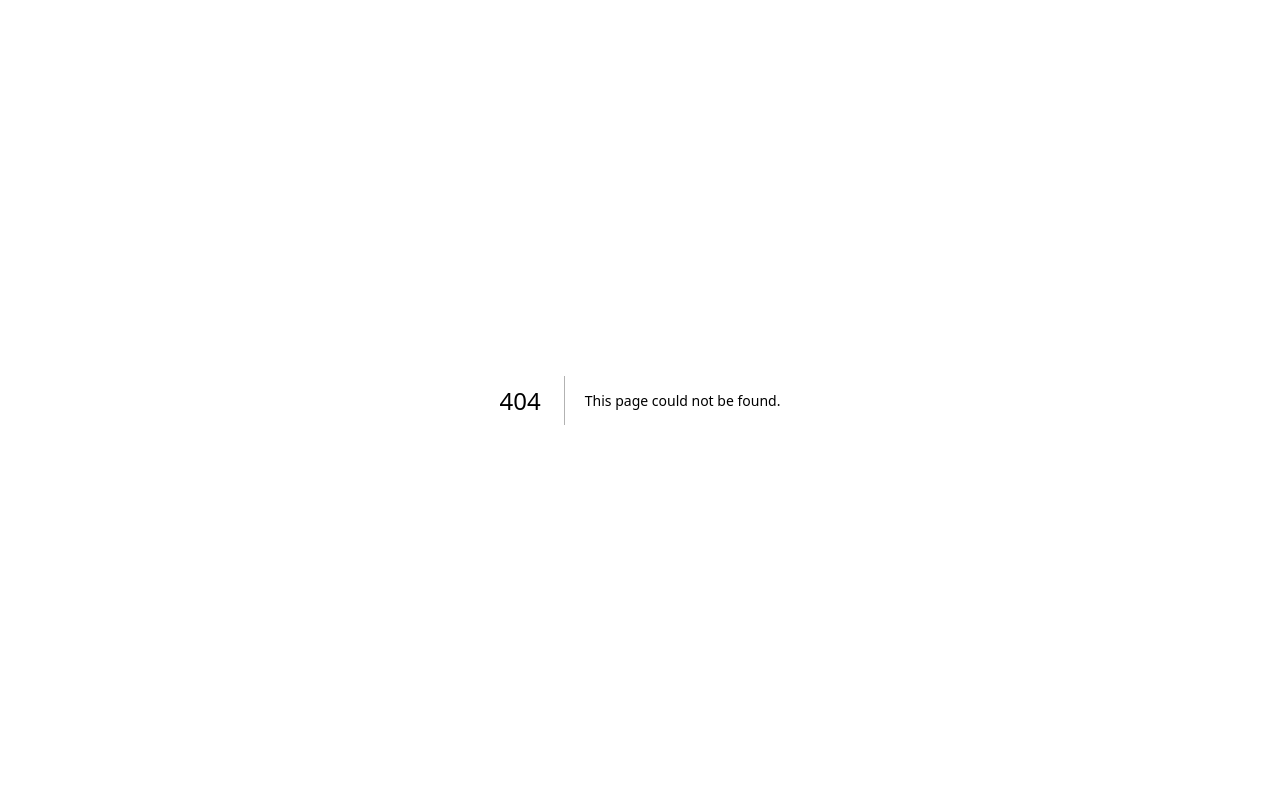
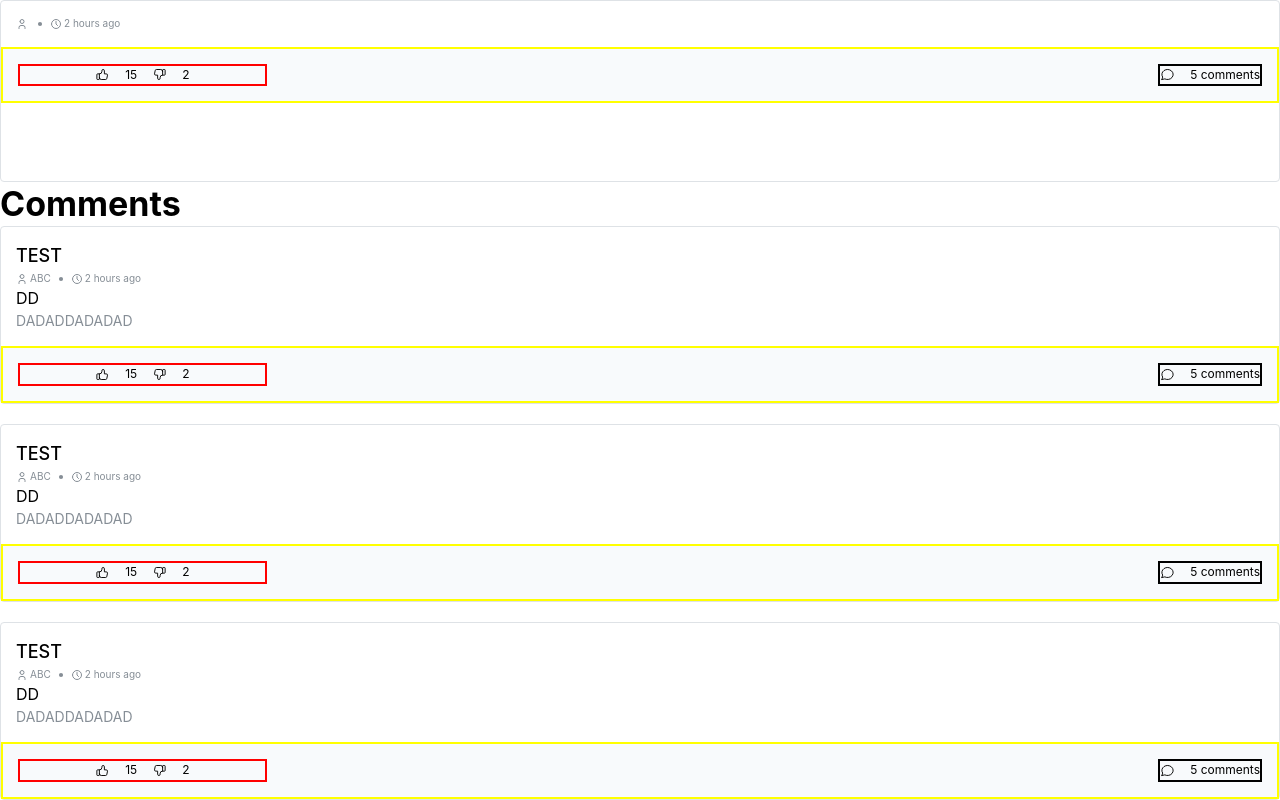
Before and after one commit to VerTrld/forum, a Next.js app: page /thread in a window 1280 px wide. Before the commit this address had no page. Built offline with nearby package versions, Linux system fonts and the light colour scheme; no server answers.

Commit message:
thread view

```diff
--- a/package.json
+++ b/package.json
@@ -2,7 +2,6 @@
   "name": "forum",
   "version": "0.1.0",
   "private": true,
-  "proxy": "http://localhost:3001",
   "scripts": {
     "dev": "next dev",
     "build": "next build",
@@ -19,6 +18,7 @@
     "argon2": "^0.43.0",
     "axios": "^1.7.2",
     "dayjs": "^1.11.13",
+    "jwt-decode": "^4.0.0",
     "next": "15.3.1",
     "next-auth": "5.0.0-beta.27",
     "react": "^19.0.0",
--- a/src/app/(auth)/login/page.tsx
+++ b/src/app/(auth)/login/page.tsx
@@ -48,7 +48,6 @@
       align="center"
       justify="center"
     >
-      <Button onClick={()=> signOut()}>SignOut</Button>
       <form
         onSubmit={handleSubmit}
         style={{ width: "100%", maxWidth: "400px" }}
--- a/src/app/(auth)/register/page.tsx
+++ b/src/app/(auth)/register/page.tsx
@@ -20,7 +20,7 @@
   const handleSubmit = form.onSubmit(async () => {
     console.log(form.values);
     try {
-      const res = await post("/api/person/create", form.values);
+      const res = await axios.post("http://localhost:3001/person/create", form.values);
 
       if (res.status === 200 || res.status === 201) {
         console.log("success");
--- /dev/null
+++ b/src/app/thread/page.tsx
@@ -0,0 +1,55 @@
+'use client'
+import PostCard from '@/components/PostCard/PostCard';
+import { Flex, Title } from '@mantine/core';
+import { useQuery } from '@tanstack/react-query';
+import axios from 'axios';
+import { useSession } from 'next-auth/react';
+import { useSearchParams } from 'next/navigation';
+import React from 'react'
+
+export default function Thread() {
+
+    const searchParams = useSearchParams();
+    const id = searchParams.get('id');
+
+
+    const { data: view, refetch } = useQuery({
+        queryKey: ["view", id],
+        queryFn: async () => {
+          const { data } = await axios.get<IPost>(
+            `${process.env.NEXT_PUBLIC_API_URL}/posts/one/${id}`
+          );
+          return data;
+        },
+      });
+
+
+      console.log(view)
+  return (
+
+
+    <Flex direction={'column'} w={'100%'} h={'100vh'} >
+   <PostCard
+  title={view?.title || ''}
+  content={view?.content || ''}
+  person={view?.name || ''}
+  name={view?.name || ''}
+/>
+
+    <Title>Comments</Title>
+
+    <Flex direction={'column'} gap={20}>
+    {Array.from({ length: 3 }).map((_, index) => (
+  <PostCard
+    key={index}
+    title="TEST"
+    content="DADADDADADAD"
+    person="DD"
+    name="ABC"
+  />
+))}</Flex>
+
+    </Flex>
+
+  )
+}
--- a/src/components/PostCard/PostCard.tsx
+++ b/src/components/PostCard/PostCard.tsx
@@ -8,14 +8,20 @@
   IconThumbUp,
   IconUser,
 } from "@tabler/icons-react";
+import { useRouter } from "next/navigation";
+import { Router } from "next/router";
 
 interface IPostCard {
   title: string;
   content: string;
   person: string;
+  name:string;
+  commentClick?: ()=> void
 }
 
-const PostCard = ({ person, title, content }: IPostCard) => {
+const PostCard = ({name, person, title, content, commentClick }: IPostCard) => {
+
+  const router = useRouter()
   return (
     <>
       <Paper
@@ -34,7 +40,7 @@
               <Flex align={"center"} gap={2}>
                 <IconUser size={12} color="#868E96" />
                 <Text fz={"10px"} c="dimmed">
-                  Admin
+                  {name}
                 </Text>
               </Flex>
               <IconPointFilled size={10} color="#868E96" />
@@ -82,6 +88,7 @@
             align={"center"}
             style={{ border: "2px solid black" }}
             gap={15}
+            onClick={commentClick }
           >
             <IconMessageCircle stroke={1.5} size={15} />
             <Text fz={"12px"}>5 comments</Text>
--- a/src/entities/IPost.ts
+++ b/src/entities/IPost.ts
@@ -1,4 +1,5 @@
 interface IPost {
+  id:string;
   title: string;
   content: string;
   name: string;
--- a/src/lib/auth.ts
+++ b/src/lib/auth.ts
@@ -14,13 +14,14 @@
 
     CredentialsProvider({
       credentials: {
-        username: { label: 'Username', type: 'text' },
+        email: { label: 'Username', type: 'text' },
         hash: { label: 'Password', type: 'password' },
       },
 
-      authorize: async ({ username, hash }) => {
+      authorize: async ({ email, hash }) => {
+        console.log('LOGIN INPUTS:', { email, hash });
         try {
-          const fetchRequest = await axios.post('http://localhost:3001/auth/login', { username, hash });
+          const fetchRequest = await axios.post('http://localhost:3001/auth/login', { email, hash });
 
           // Log the response to check for issues
           console.log('Axios Response:', fetchRequest);
```
Also changed, not shown: src/app/page.tsx (+29 -13 lines).
